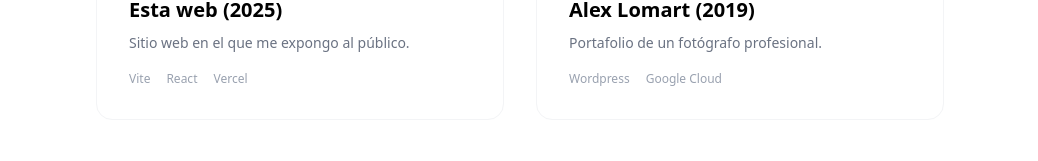
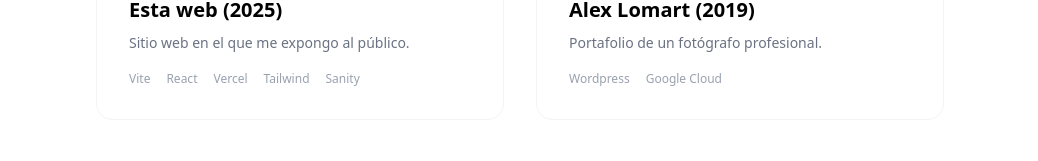
Before and after one commit to davidpaarup/davidpaarup-vite, a React (Vite) app: page / in a window 1280 px wide. Shown: the part 2642-2803 px from the top of the page, without its empty margins (120-1158 px from the left). Built offline with nearby package versions, Linux system fonts and the light colour scheme.

Commit message:
Añadidos skills

```diff
--- a/src/components/Resume.tsx
+++ b/src/components/Resume.tsx
@@ -35,7 +35,7 @@ const Resume: React.FC = () => {
     {
       title: 'Esta web (2025)',
       description: 'Sitio web en el que me expongo al público.',
-      tags: ['Vite', 'React', 'Vercel'],
+      tags: ['Vite', 'React', 'Vercel', 'Tailwind', 'Sanity'],
       url: '#'
     },
     {
```
